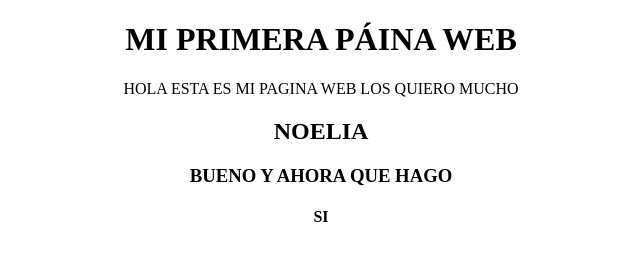
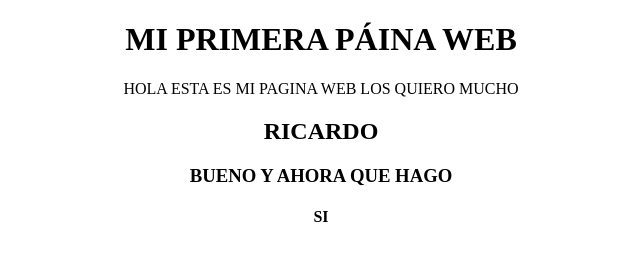
Before and after one commit to Ricardo6589/firtsweb, a plain HTML site: page index.html in a window 1280 px wide. Shown: the full height of the page, 319-959 px from the left. Drawn offline with Linux system fonts and the light colour scheme.

Commit message:
Cambio Nombre

```diff
--- a/index.html
+++ b/index.html
@@ -11,7 +11,7 @@
 
  <center><p>HOLA ESTA ES MI PAGINA WEB LOS QUIERO MUCHO</p></center>
 
- <center><h2>NOELIA</h2></center>
+ <center><h2>RICARDO</h2></center>
 
  <center><h3>BUENO Y AHORA QUE HAGO</h3></center>
 
```
